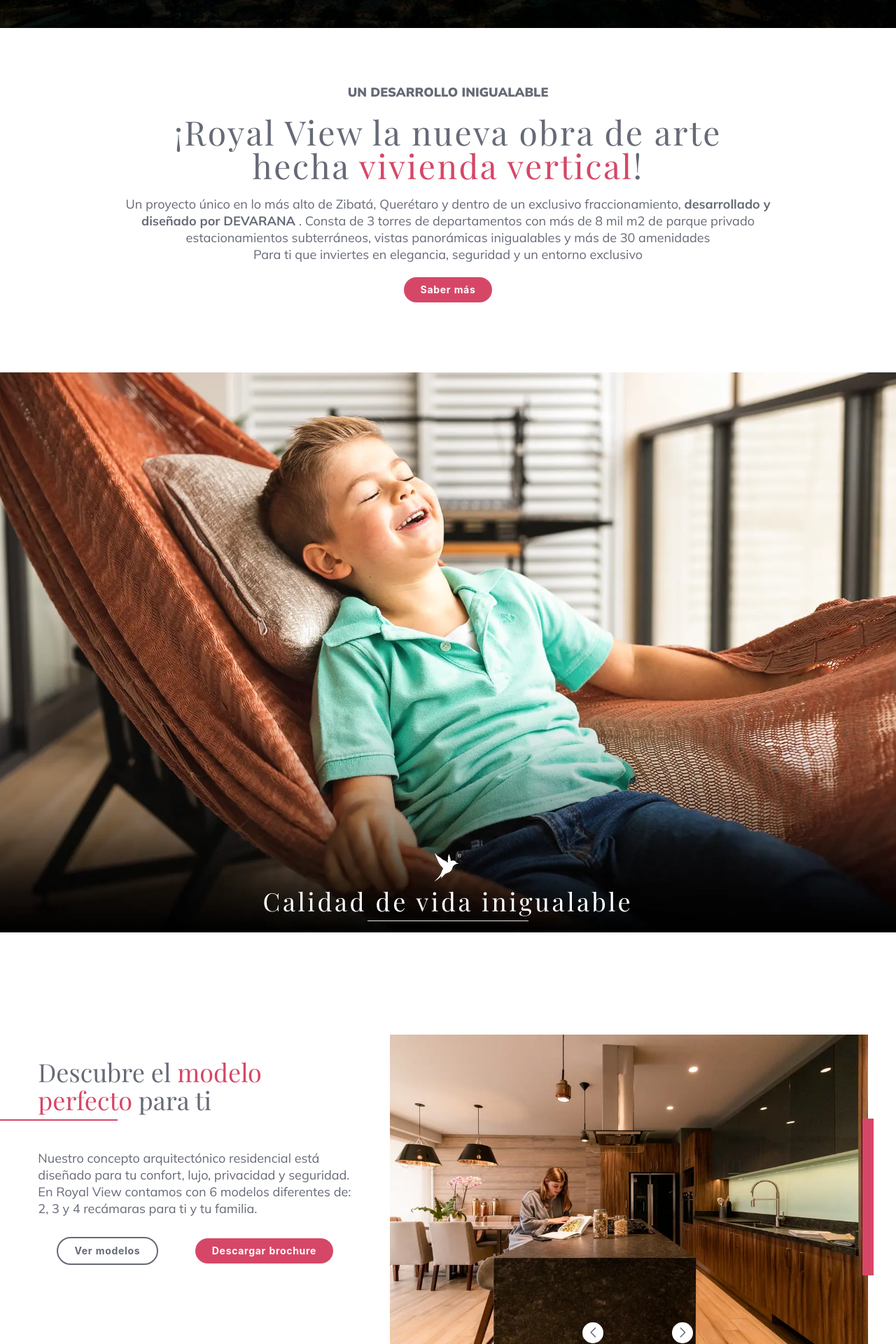
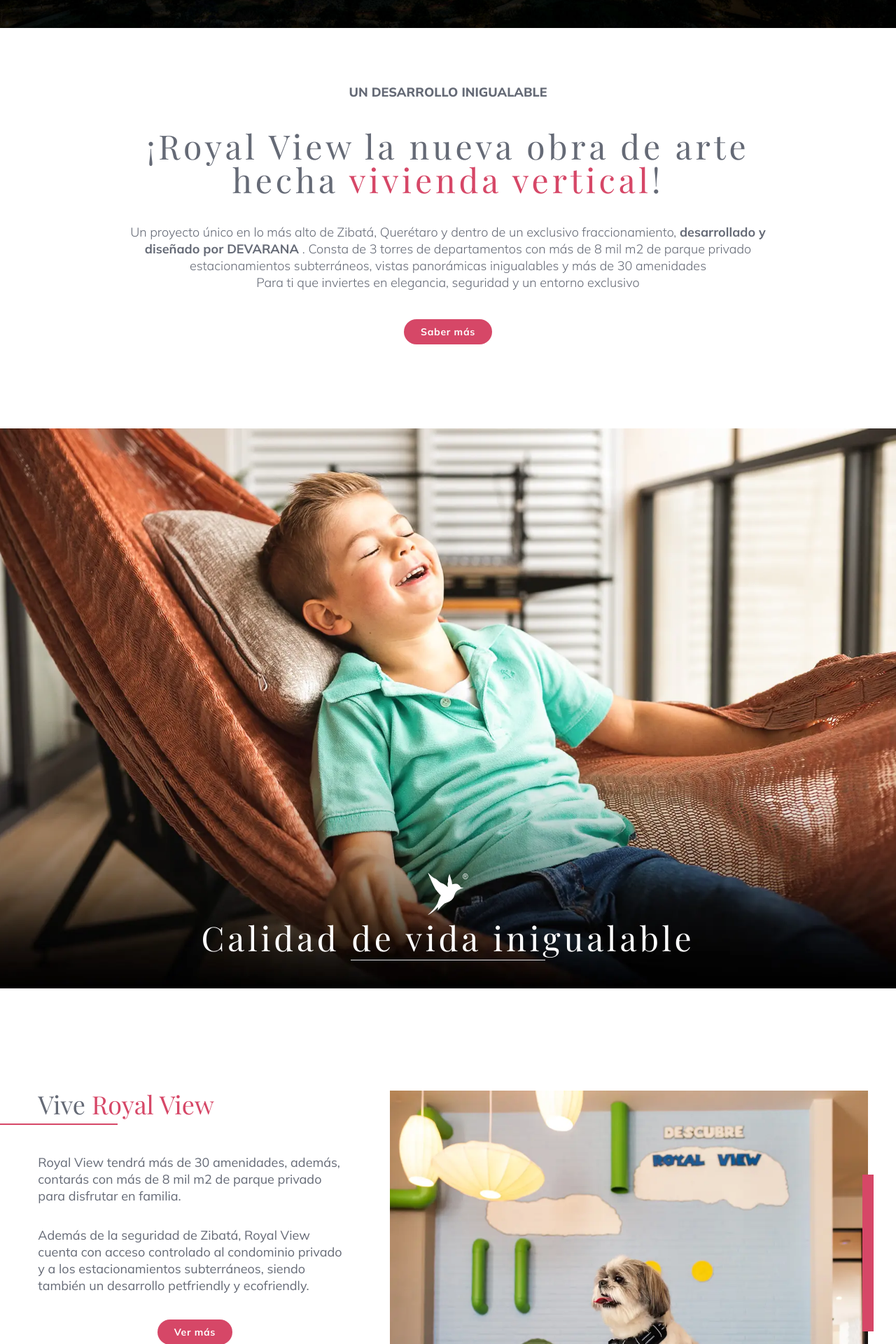
Before and after one commit to AbrahamDevarana/royalview_next, a Next.js app: page / in a window 1280 px wide. Shown: the part 760-2680 px from the top of the page at 70% size. Built offline with nearby package versions, Linux system fonts and the light colour scheme.

Commit message:
Cambios Styles

```diff
--- a/components/sliders/Home.jsx
+++ b/components/sliders/Home.jsx
@@ -20,10 +20,6 @@ export default function HomeSlider({showModal}) {
             hide: true,
         }}
         loop={true}
-        autoplay={{
-            delay: 5000,
-            disableOnInteraction: false,
-        }}
         navigation={true}
         className="homeSwiper"
         >
--- a/pages/index.jsx
+++ b/pages/index.jsx
@@ -73,16 +73,16 @@ export default function Home() {
         </div>
 
         <div className="max-w-screen-xl px-10 text-center mx-auto py-20">
-            <p className="font-black">UN DESARROLLO INIGUALABLE</p>
-            <h2 className="text-4xl lg:text-5xl py-5 tracking-wider">¡Royal View la nueva obra de arte <br className="lg:block hidden"/> hecha <span className="text-royal-pink">vivienda vertical</span>!</h2>
-            <p>
+            <p className="font-extrabold">UN DESARROLLO INIGUALABLE</p>
+            <h2 className="text-4xl lg:text-5xl py-10 tracking-widest leading-10">¡Royal View la nueva obra de arte <br className="lg:block hidden"/> hecha <span className="text-royal-pink">vivienda vertical</span>!</h2>
+            <p className="font-light">
                 Un proyecto único en lo más alto de Zibatá, Querétaro y dentro de un exclusivo fraccionamiento, <span className="font-bold"> desarrollado y <br className="lg:block hidden"/>
                 diseñado por DEVARANA </span>. Consta de 3 torres de departamentos con más de 8 mil m2 de parque privado <br className="lg:block hidden"/>
                 estacionamientos subterráneos, vistas panorámicas inigualables y más de 30 amenidades <br className="lg:block hidden"/>
                 Para ti que inviertes en elegancia, seguridad y un entorno exclusivo <br className="lg:block hidden"/>
             </p>
 
-            <div className="my-5">
+            <div className="my-10">
                 <button className="pink-button pink-button-bg-white" onClick={ () => showModal('cta')}>Saber más</button>
             </div>
         </div>
@@ -96,11 +96,11 @@ export default function Home() {
                 className="object-cover"
                 placeholder="blur"
             />
-            <div className="absolute bottom-4 left-0 right-0">
+            <div className="absolute bottom-10 left-0 right-0">
                 <div className="text-center">
-                    <IsotipoSVG width={40} height={40} className="mx-auto"/>
-                    <h2 className="text-white text-4xl tracking-widest py-2">Calidad de vida inigualable</h2>
-                    <hr className="w-[150px] mx-auto px-10" />
+                    <IsotipoSVG width={60} height={60} className="mx-auto"/>
+                    <h2 className="text-white text-5xl tracking-widest py-2 font-normal">Calidad de vida inigualable</h2>
+                    <hr className="w-[150px] mx-auto px-16" />
                 </div>
             </div>
         </div>
--- a/postcss.config.js
+++ b/postcss.config.js
@@ -1,16 +1,9 @@
 const purgecss = require('@fullhuman/postcss-purgecss')
 
 module.exports = {
-  plugins: [
+  plugins:
     {
         tailwindcss: {},
         autoprefixer: {}
-    },
-      purgecss({
-        content: [
-            './pages/**/*.{js,jsx,ts,tsx}',
-            './components/**/*.{js,jsx,ts,tsx}'
-        ],
-      })
-  ]
+    }
 }
--- a/styles/globals.css
+++ b/styles/globals.css
@@ -28,12 +28,13 @@ p, li{
         @apply text-base;
     }
     h1, h2, h3, h4, h5{
-        @apply text-royal-graph ;
+        @apply text-royal-graph font-normal;
+
     }
 }
 
 .pink-button{
-    @apply py-2 inline-block px-6 font-bold tracking-wider rounded-full text-sm transition-all duration-500 border-none text-white relative bg-royal-pink focus-visible:outline-none
+    @apply font-mulish py-2 inline-block px-6 font-bold tracking-wider rounded-full text-sm transition-all duration-500 border-none text-white relative bg-royal-pink focus-visible:outline-none
 }
 
 .pink-button::before{
@@ -86,7 +87,7 @@ p, li{
 
 
 .gray-button{
-    @apply py-2 inline-block px-6 font-bold tracking-wider rounded-full text-sm transition-all duration-500  text-royal-graph relative border-royal-graph border-2 focus-visible:outline-none
+    @apply font-mulish py-2 inline-block px-6 font-bold tracking-wider rounded-full text-sm transition-all duration-500  text-royal-graph relative border-royal-graph border-2 focus-visible:outline-none
 }
 
 .gray-button::before{
```
